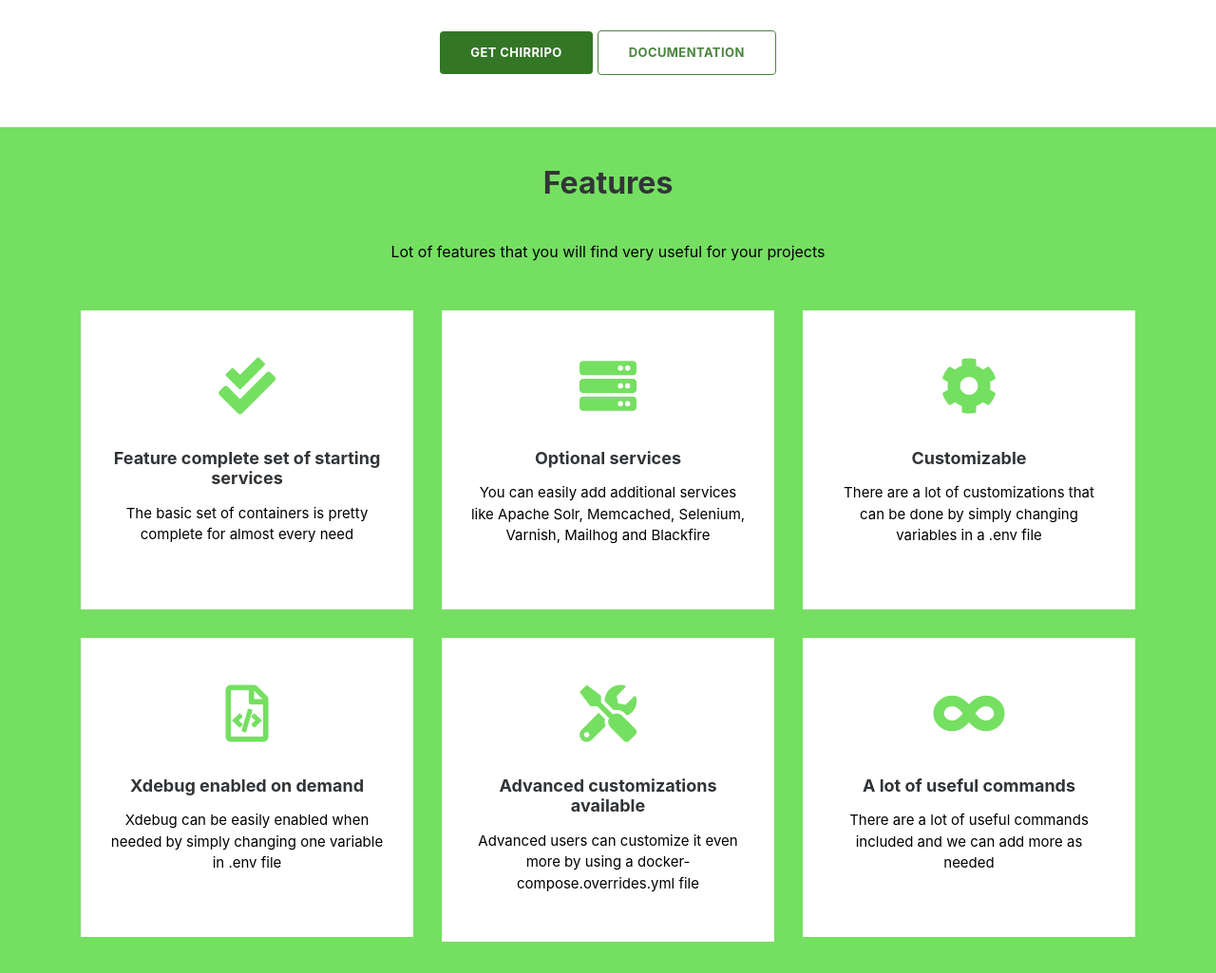
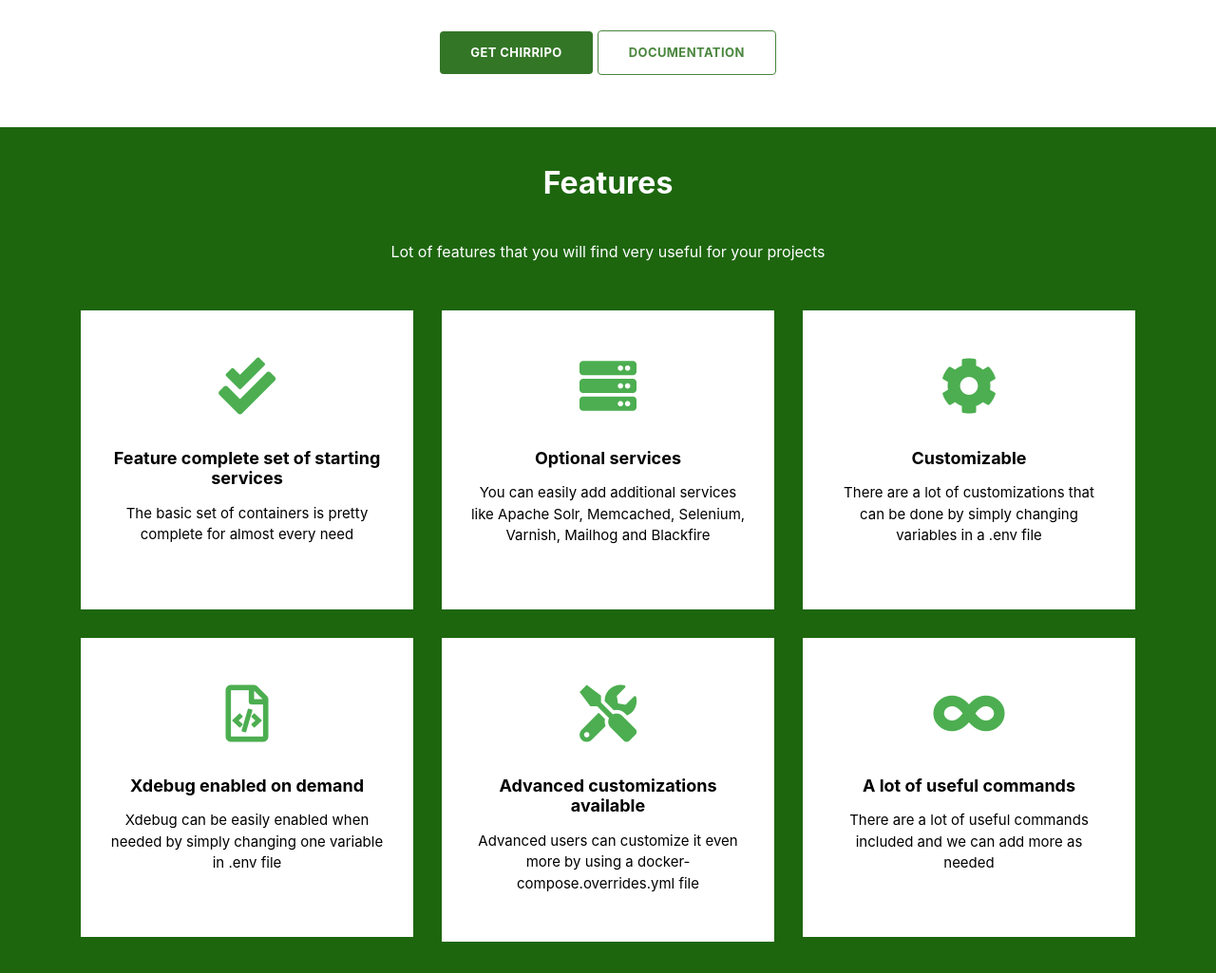
Before and after one commit to chirripo/chirripo.github.io, a website: page index.html in a window 1280 px wide. Shown: the part 785-1810 px from the top of the page at 95% size. Drawn offline with nearby package versions, Linux system fonts and the light colour scheme; files that its build step writes are made by us from their sources.

Commit message:
Update colors of features section.

```diff
--- a/src/scss/components/_features-boxed.scss
+++ b/src/scss/components/_features-boxed.scss
@@ -1,6 +1,6 @@
 .features-boxed {
-  color: #313437;
-  background-color: #75DF61;
+  color: #000;
+  background-color: #1D660E;
 }
 
 .features-boxed p {
@@ -26,6 +26,10 @@
   font-size: 16px;
   max-width: 500px;
   margin: 0 auto;
+  color: #FFF;
+  p {
+    color: #FFF;
+  }
 }
 
 .features-boxed .intro p {
@@ -50,7 +54,7 @@
 
 .features-boxed .item .icon {
   font-size: 60px;
-  color: #75DF61;
+  color: #4CAE50;
   margin-top: 20px;
   margin-bottom: 35px;
 }
```
